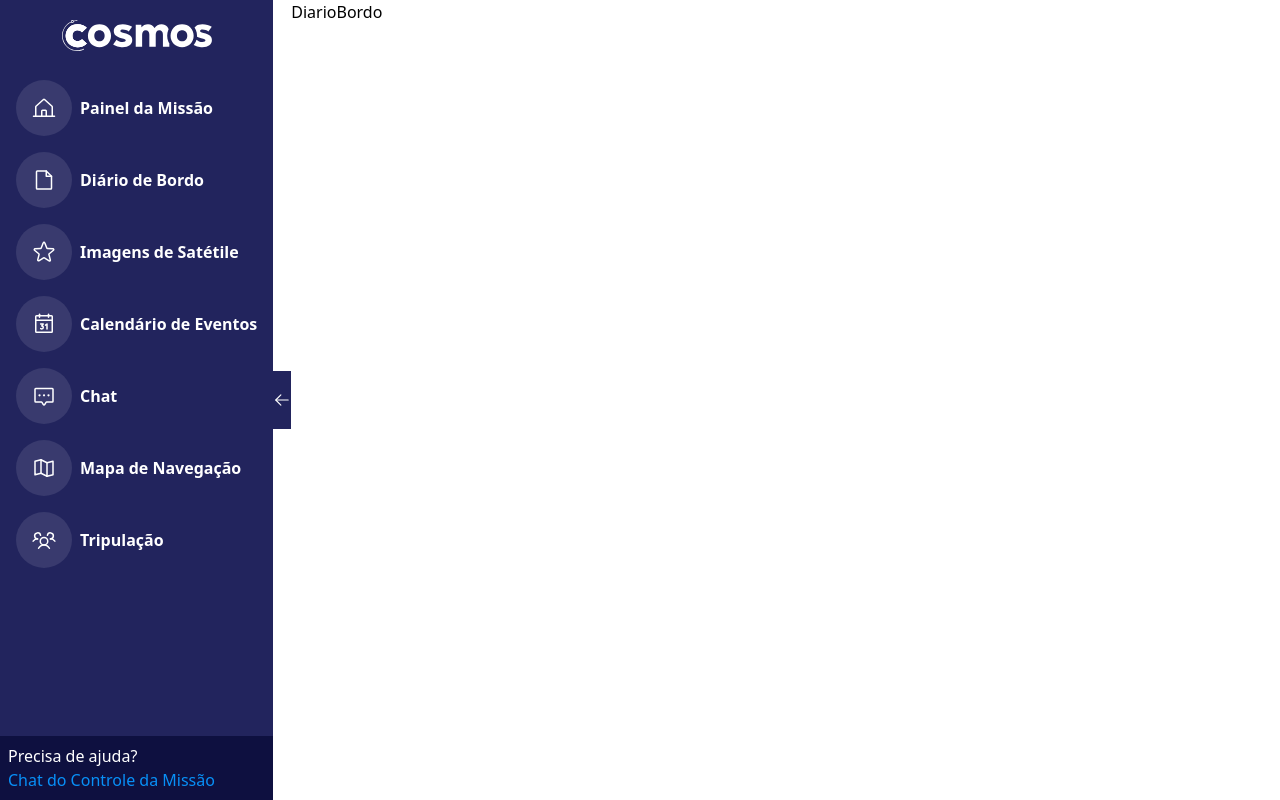
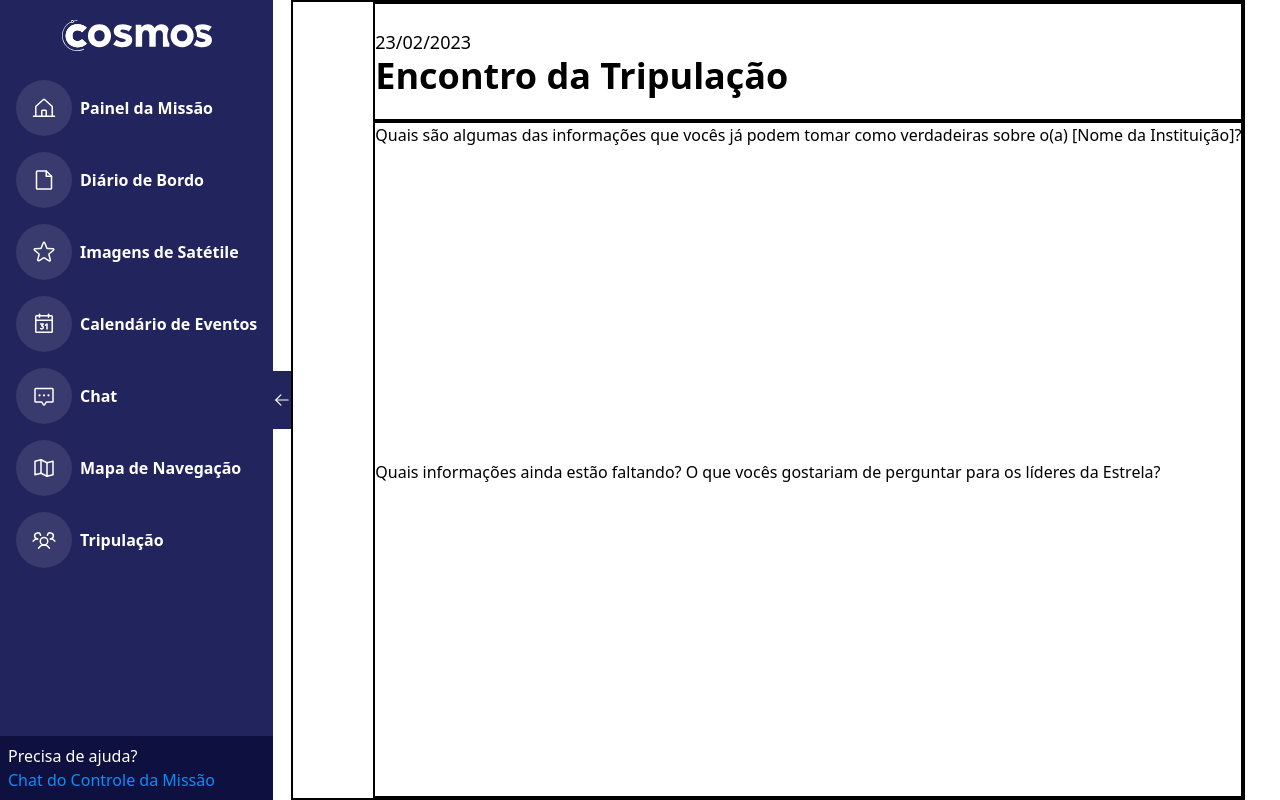
Before and after one commit to cosmossocialtime/Cosmos-Front-End, a Next.js app: page /dashboard/diario-de-bordo in a window 1280 px wide. Built offline with nearby package versions, Linux system fonts and the light colour scheme.

Commit message:
Working on page stylization

```diff
--- a/src/app/dashboard/diario-de-bordo/page.tsx
+++ b/src/app/dashboard/diario-de-bordo/page.tsx
@@ -1,6 +1,22 @@
 const DiarioBordoPage = () => {
     return(
-        <h1>DiarioBordo</h1>
+        <div className='h-screen grid grid-rows-[15%_1fr] pl-20 border-solid border-2 border-black'>
+            <header className='row-start-1 row-end-2 flex flex-col justify-center border-solid border-2 border-black'>
+                <p className='text-lg font-normal'>23/02/2023</p>
+                <h1 className='text-4xl font-semibold'>Encontro da Tripulação</h1>
+            </header>
+
+            <main className='row-start-2 row-end-3 grid grid-rows-2 border-solid border-2 border-black'>
+                <section className='infosAtuais'>
+                    <h3>Quais são algumas das informações que vocês já podem tomar como verdadeiras sobre o(a) [Nome da Instituição]?</h3>
+                    <input type="message" />
+                </section>
+                <section className='infosFaltantes'>
+                    <h3>Quais informações ainda estão faltando? O que vocês gostariam de perguntar para os líderes da Estrela?</h3>
+                    <input type="message" />
+                </section>
+            </main>
+        </div>
     );
 };
 
--- a/tailwind.config.js
+++ b/tailwind.config.js
@@ -2,7 +2,6 @@
 module.exports = {
   content: ["./src/**/*.tsx"],
   theme: {
-
     extend: {
       colors:{
         "c-blue":{
```
